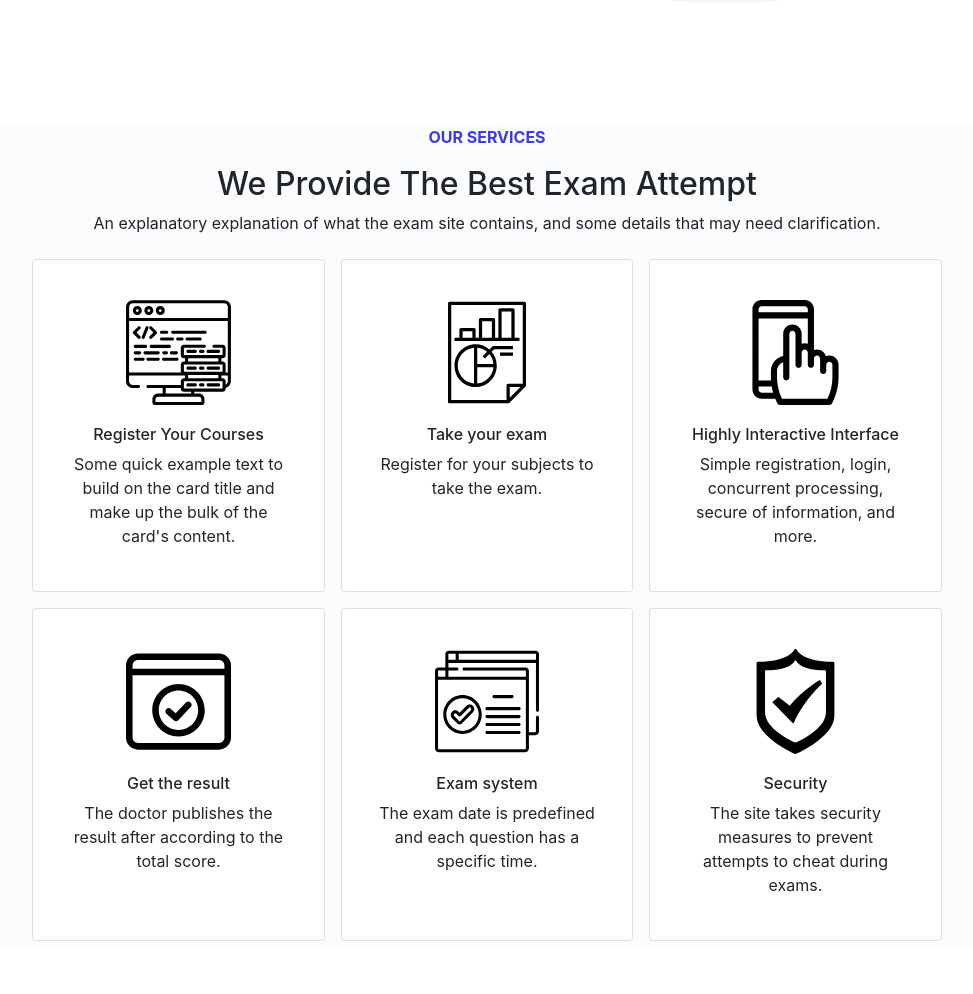
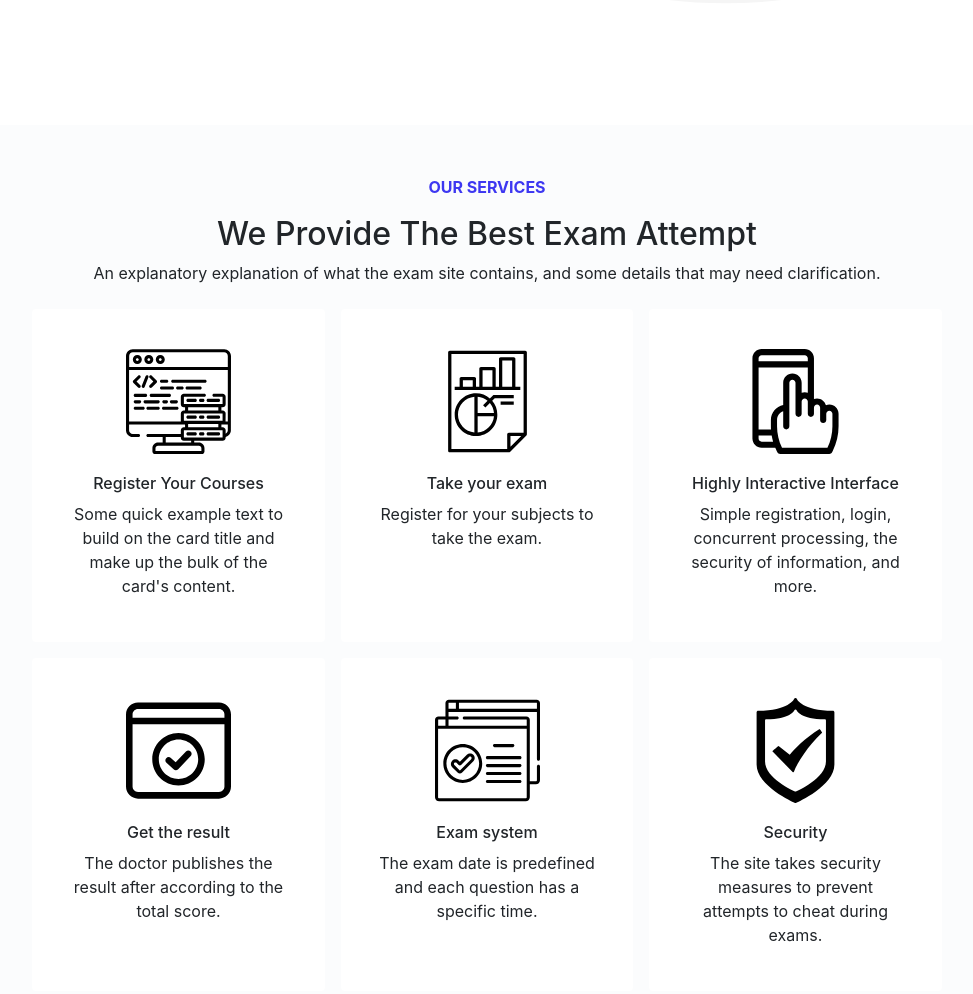
Before and after one commit to Ahmed-Radi/GP-Front-End, a plain HTML site: page index.html in a window 1280 px wide. Shown: the part 700-1694 px from the top of the page, without its empty margins (153-1126 px from the left). Before the commit the page ends 1649 px from the top, so only its background shows below. Drawn offline with Linux system fonts and the light colour scheme.

Commit message:
Add some edit in the second section
remove the border and add some margin-top for the first paragraph

```diff
--- a/css/style.css
+++ b/css/style.css
@@ -141,10 +141,12 @@ input:checked + .slider:before{
 .services .services-par{
     color:var(--logo-color);
     font-weight: 700;
+    margin-top: 50px;
 }
 .card{
     height:333px;
     width: 270px;
+    border: 0;
 }
 .card img{
     width: 40%;
--- a/index.html
+++ b/index.html
@@ -110,7 +110,7 @@
                             <img class="" src="./img/icon/Highly Interactive Interface.svg" alt="Card image cap">
                             <div class="card-body">
                                 <h6>Highly Interactive Interface</h6>
-                                <p class="card-text">Simple registration, login, concurrent processing, secure of information, and more.</p>
+                                <p class="card-text">Simple registration, login, concurrent processing, the security of information, and more.</p>
                             </div>
                         </div>
                         <!-- second row -->
```
